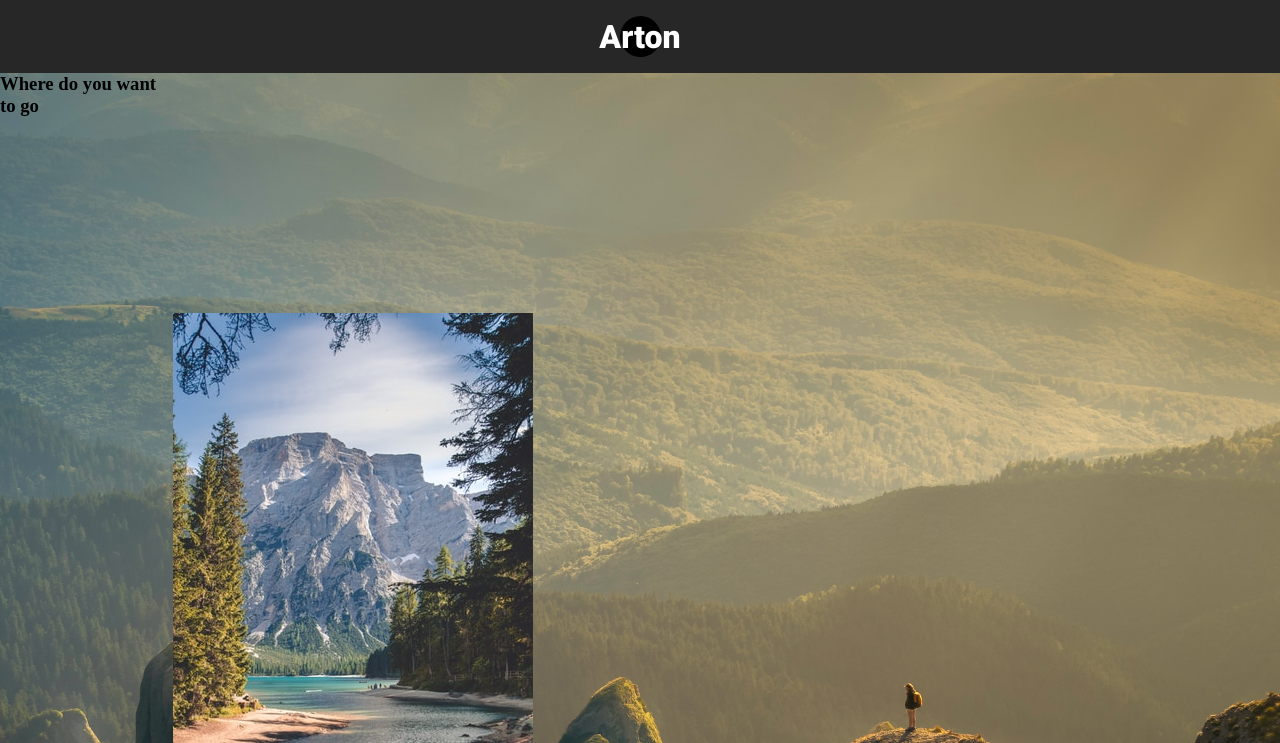
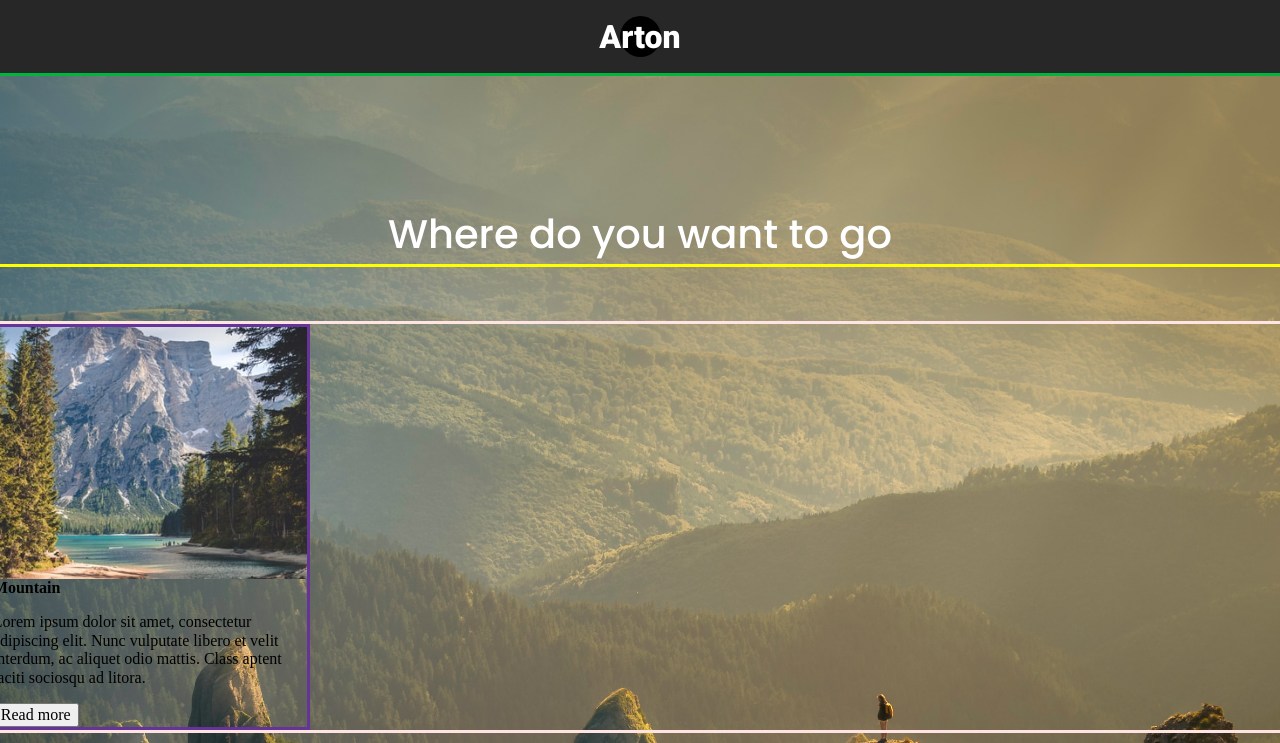
Before and after one commit to SvoiSvoim/Travel-Test, a plain HTML site: page index.html in a window 1280 px wide. Shown: the part 977-1720 px from the top of the page. Drawn offline with Linux system fonts and the light colour scheme.

Commit message:
Обновление 7,02,23

```diff
--- a/index.html
+++ b/index.html
@@ -17,6 +17,7 @@
 
 <body>
     <div class="wrapper">
+        <div class="main-container">
             <div class="box1">
                 <div class="header">
                     <div class="header__container">
@@ -48,8 +49,10 @@
                     <div class="hero__desc">
                         <div class="hero__container">
                             <h1 class="hero__title">Travel Time</h1>
-                        <p class="hero__subtitle">let's travel with us we will start a new adventure together with <br>
-                            full of happiness and laughs</p>
+                            <p class="hero__subtitle">let's travel with us we will start a new adventure together with
+                                <br>
+                                full of happiness and laughs
+                            </p>
                             <a href="#" class="btn hero__link">Join</a>
                         </div>
                     </div>
@@ -61,19 +64,20 @@
             </div>
             <div class="box2">
                 <section class="places">
-
+                    <div class="places__container">
                         <h3 class="places__title">Where do you want to go</h3>
-
                         <div class="places__slider">
                             <ul class="places__list">
                                 <li class="places__item card">
                                     <div class="card__img">
-                                <img src="/img/Items/items 1.jpg" alt="">
+                                        <img src="/img/Items/items 1.jpg" alt="" class="places__img">
                                     </div>
                                     <div class="card__desc">
                                         <h4 class="card__name">Mountain</h4>
-                                <p class="card__info">Lorem ipsum dolor sit amet, consectetur adipiscing elit. Nunc
-                                    vulputate libero et velit interdum, ac aliquet odio mattis. Class aptent taciti
+                                        <p class="card__info">Lorem ipsum dolor sit amet, consectetur adipiscing elit.
+                                            Nunc
+                                            vulputate libero et velit interdum, ac aliquet odio mattis. Class aptent
+                                            taciti
                                             sociosqu ad litora.
                                         </p>
                                         <div class="card__more">
@@ -83,8 +87,9 @@
                                 </li>
                             </ul>
                         </div>
-
+                    </div>
                 </section>
+            </div>
         </div>
     </div>
 </body>
--- a/style.css
+++ b/style.css
@@ -40,9 +40,15 @@ ul>li {
 }
 
 .wrapper {
-    min-height: 100%;
-    max-width: 1440px;
+    height: 100%;
+    width: 100%;
     overflow: hidden;
+    display: flex;
+    justify-content: center;
+}
+
+.main-container {
+    width: 1440px;
 }
 
 /* BOX1 + HERO START */
@@ -104,7 +110,7 @@ ul>li {
 .hero__desc {}
 
 .hero__container {
-    border: white;
+    /* border: white; */
     display: flex;
     flex-direction: column;
     justify-content: center;
@@ -159,7 +165,6 @@ ul>li {
 /* SEPARATOR START */
 
 .separator {
-    /* max-width: 1640px; */
     overflow: hidden;
     margin: 0px;
     padding: 0px;
@@ -198,36 +203,66 @@ ul>li {
     background-repeat: no-repeat;
     background-position: center;
     background-size: cover;
-    min-height: 960px;
-    background-size: 1640px 960px;
+    height: 977px;
+    /* background-size: 1640px; */
 }
 
-.places {
-    display: flex;
-    justify-content: center;
-}
+.places {}
 
 .places__container {
+    border: #00B43D solid;
     display: flex;
+    flex-direction: column;
     justify-content: center;
     align-items: center;
 }
 
-.places__title {}
+.places__title {
+    font-family: 'Poppins';
+    font-style: normal;
+    font-weight: 500;
+    font-size: 40px;
+    line-height: 60px;
+    color: #FFFFFF;
+    padding-top: 128px;
+}
 
 .places__slider {
-    padding-top: 240px;
+    border: yellow solid;
+    padding: 54px 42px;
     position: relative;
     width: 100%;
 }
 
-.places__list {}
+.places__list {
+    border: #FEE4E2 solid;
+    display: flex;
+    justify-content: space-between;
+}
 
-.places__item {}
+.places__item {
+    border: rebeccapurple solid;
+    width: 320px;
+}
 
 .card {}
 
-.card__img {}
+.card__img {
+    width: 100%;
+    height: 252px;
+}
+
+.places__img {
+    width: 100%;
+    height: 100%;
+    object-fit: cover;
+}
+
+/* .card__img {
+    height: 252px;
+    width: 272px;
+    object-fit: contain;
+} */
 
 .card__desc {}
 
```
Lines whose indentation alone changed are shown as unchanged.
